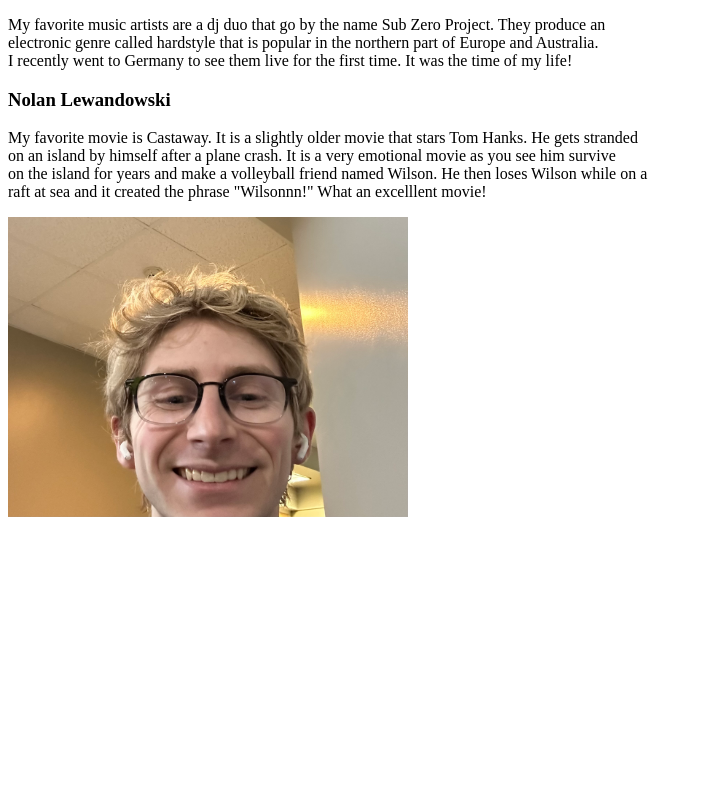
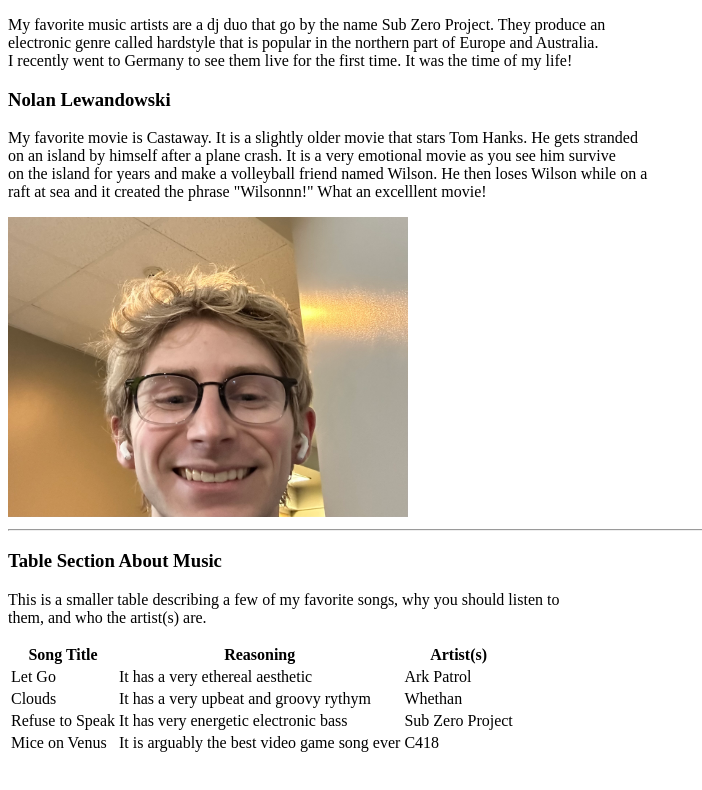
Before and after one commit to 44-563-Web-Apps-S24/44563-webapps-s24-assignment3-NLewandowski5, a plain HTML site: page mymedia.html in a window 1280 px wide. Shown: the whole page, without its empty margins (0-702 px from the left). Drawn offline with Linux system fonts and the light colour scheme.

Commit message:
Updated mymedia.html with table
Updated mymedia.html with table

```diff
--- a/mymedia.html
+++ b/mymedia.html
@@ -17,6 +17,42 @@
 
         <img src="DAaSSelfieImage.jpeg" alt="Selfie of Nolan Lewandowski" height="300px" width="400px">
 
+        <hr>
+
+        <h3>Table Section About Music</h3>
+
+        <p>This is a smaller table describing a few of my favorite songs, why you should listen to<br>
+        them, and who the artist(s) are.</p>
+
+        <table>
+            <tr>
+                <th>Song Title</th>
+                <th>Reasoning</th>
+                <th>Artist(s)</th>
+            </tr>
+            <tr>
+                <td>Let Go</td>
+                <td>It has a very ethereal aesthetic</td>
+                <td>Ark Patrol</td>
+            </tr>
+            <tr>
+                <td>Clouds</td>
+                <td>It has a very upbeat and groovy rythym</td>
+                <td>Whethan</td>
+            </tr>
+            <tr>
+                <td>Refuse to Speak</td>
+                <td>It has very energetic electronic bass</td>
+                <td>Sub Zero Project</td>
+            </tr>
+            <tr>
+                <td>Mice on Venus</td>
+                <td>It is arguably the best video game song ever</td>
+                <td>C418</td>
+            </tr>
+        </table>
+
+
 
     </body>
 
```
